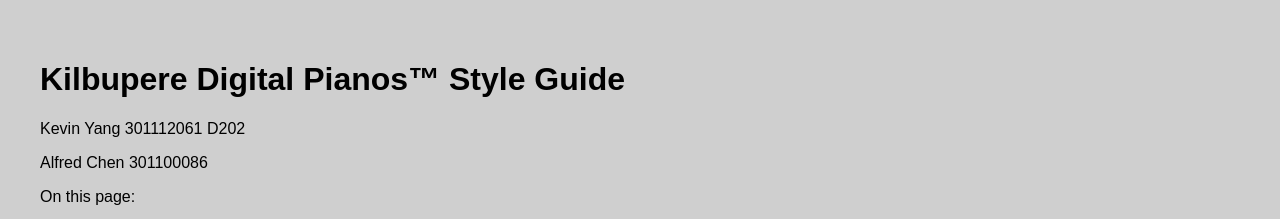
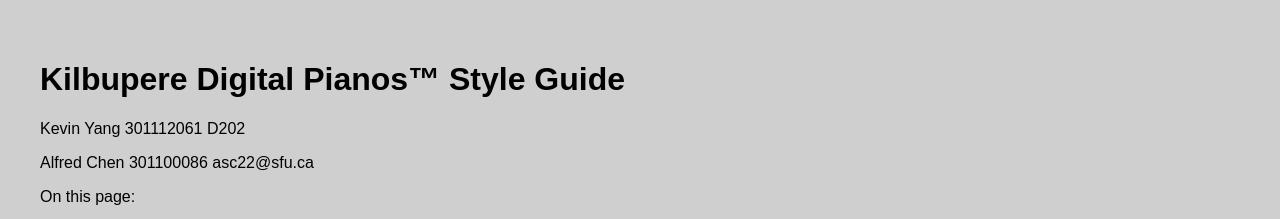
Before and after one commit to CallMeWBC/iat339-P02, a plain HTML site: page styleguide.html in a window 1280 px wide. Shown: the top 219 px of the page. Drawn offline with Linux system fonts and the light colour scheme.

Commit message:
added more contact info

```diff
--- a/styleguide.html
+++ b/styleguide.html
@@ -15,7 +15,7 @@
     <h1>Kilbupere Digital Pianos™ Style Guide</h1>
 
     <p>Kevin Yang 301112061 D202</p>
-    <p>Alfred Chen 301100086 </p>
+    <p>Alfred Chen 301100086 asc22@sfu.ca</p>
     <p></p>
 
 
```
